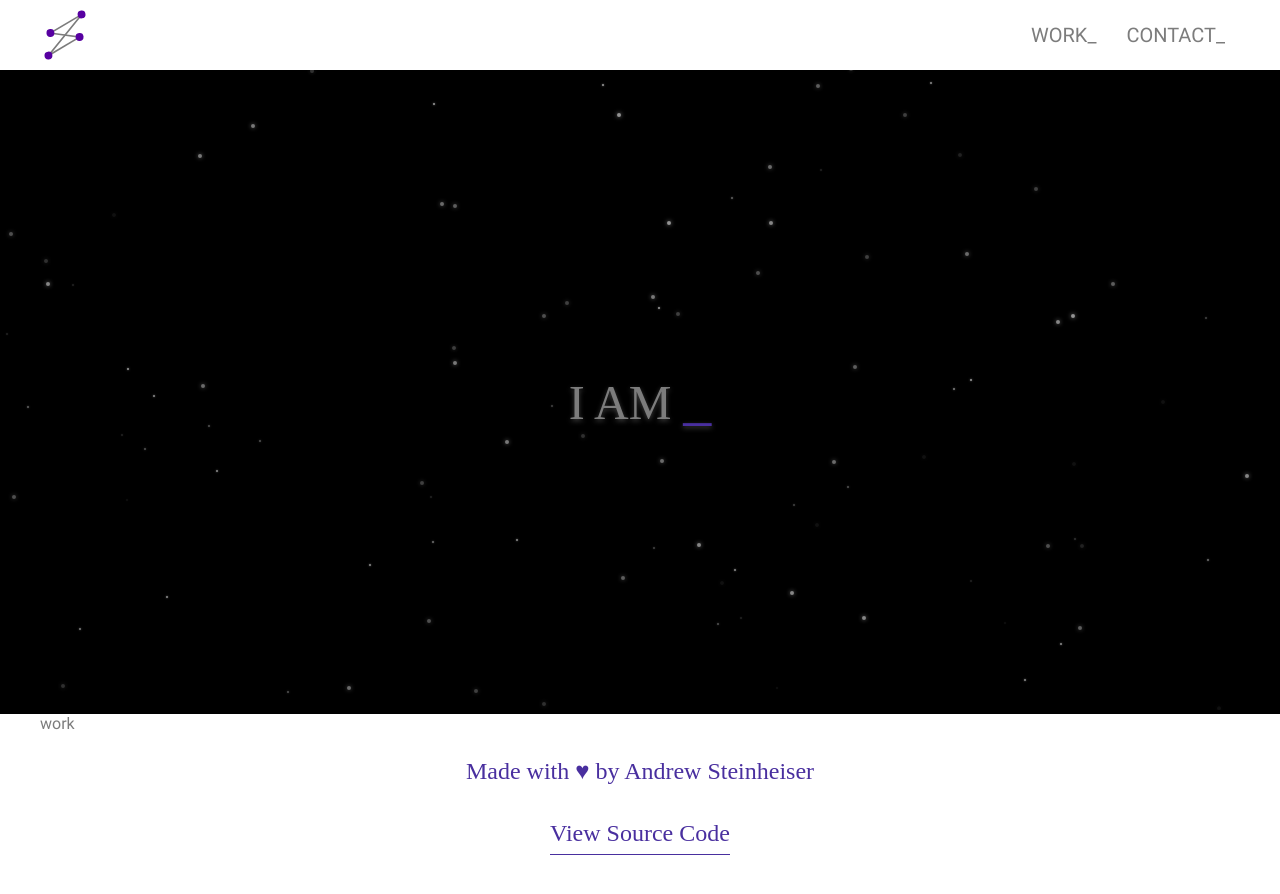
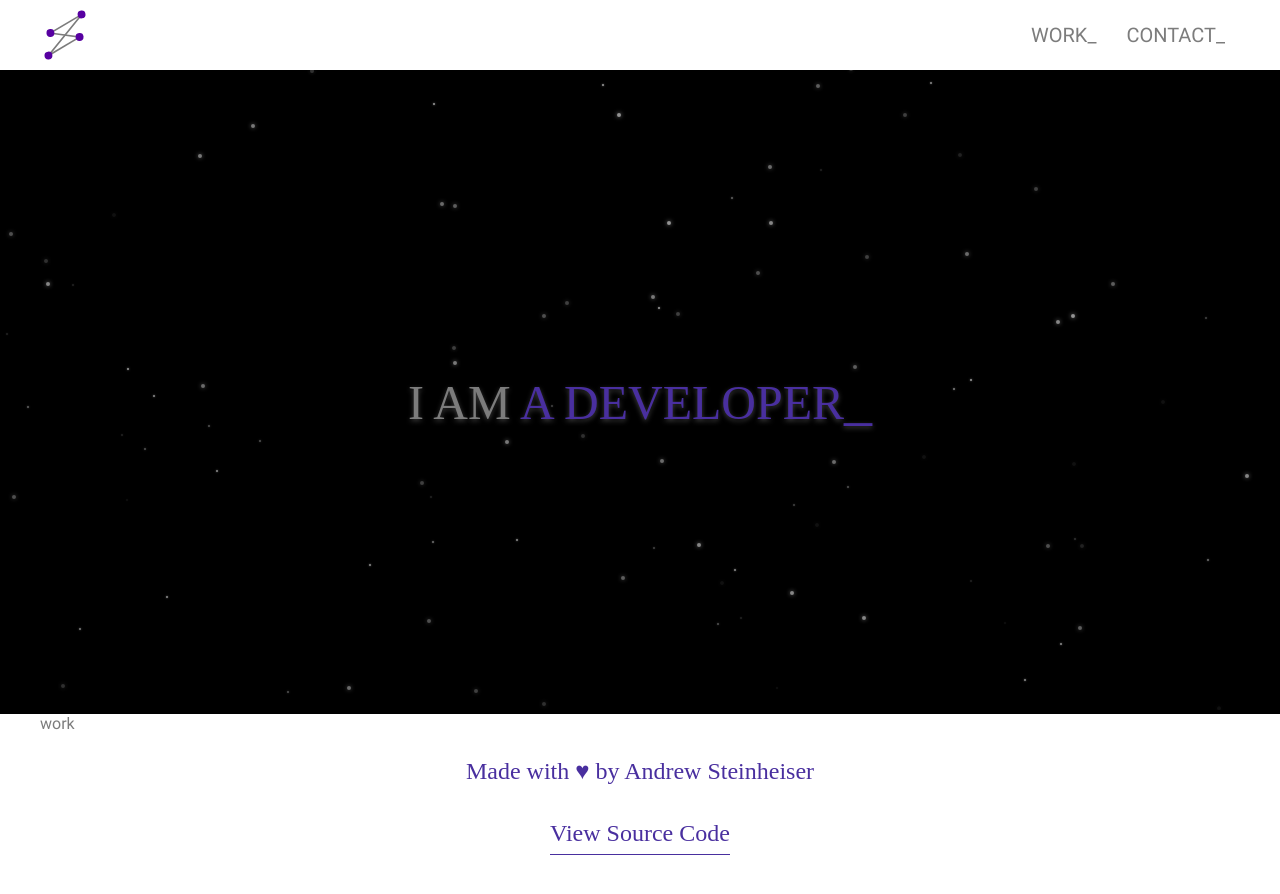
Before and after one commit to ASteinheiser/iamandrew.io, a React (Vite) app: page / in a window 1280 px wide. Shown: the top 894 px of the page. Built offline with nearby package versions, Linux system fonts and the light colour scheme; a web font is replaced by a local one.

Commit message:
rewrite how textType is attached to an element, using refs and effects

```diff
--- a/src/components/TypingText/index.tsx
+++ b/src/components/TypingText/index.tsx
@@ -1,22 +1,24 @@
+import { useEffect, useRef } from 'react';
+
 import { TextType } from './text-type';
 import './typing-text.scss';
 
 const TYPING_TEXT_WORDS = ['ANDREW', 'A DEVELOPER', 'A SKATER', 'A CREATOR'];
 
 export const TypingText = () => {
-  window.onload = function () {
-    const elements = document.getElementsByClassName('wrap');
+  const textRef = useRef<HTMLSpanElement>(null);
 
-    for (let i = 0; i < elements.length; i++) {
-      new TextType({ element: elements[i] as HTMLElement, wordRotation: TYPING_TEXT_WORDS });
+  useEffect(() => {
+    if (textRef.current) {
+      new TextType({ element: textRef.current, wordRotation: TYPING_TEXT_WORDS });
     }
-  };
+  }, []);
 
   return (
     <div className="typing-text-container">
       <div className="typewrite">
         <span className="typing-text-static">I AM </span>
-        <span className="wrap"></span>
+        <span ref={textRef} className="typing-text"></span>
         <span className="blink-cursor">_</span>
       </div>
     </div>
--- a/src/components/TypingText/typing-text.scss
+++ b/src/components/TypingText/typing-text.scss
@@ -32,7 +32,7 @@
       color: var(--gray);
     }
 
-    .wrap {
+    .typing-text {
       color: var(--purple);
     }
 
```
